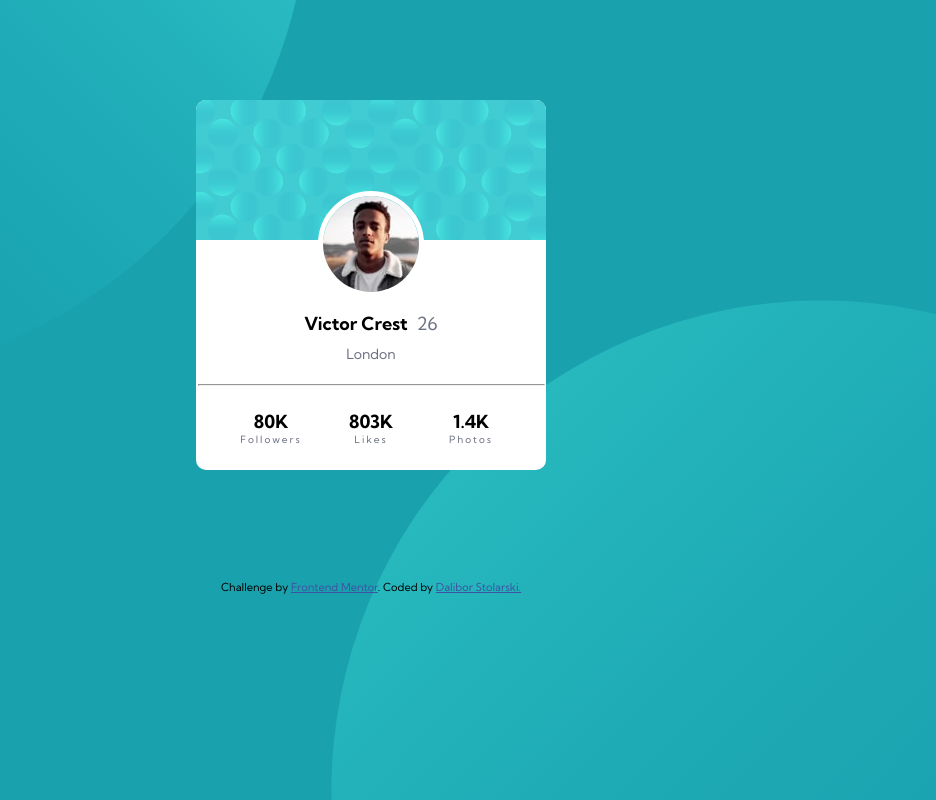
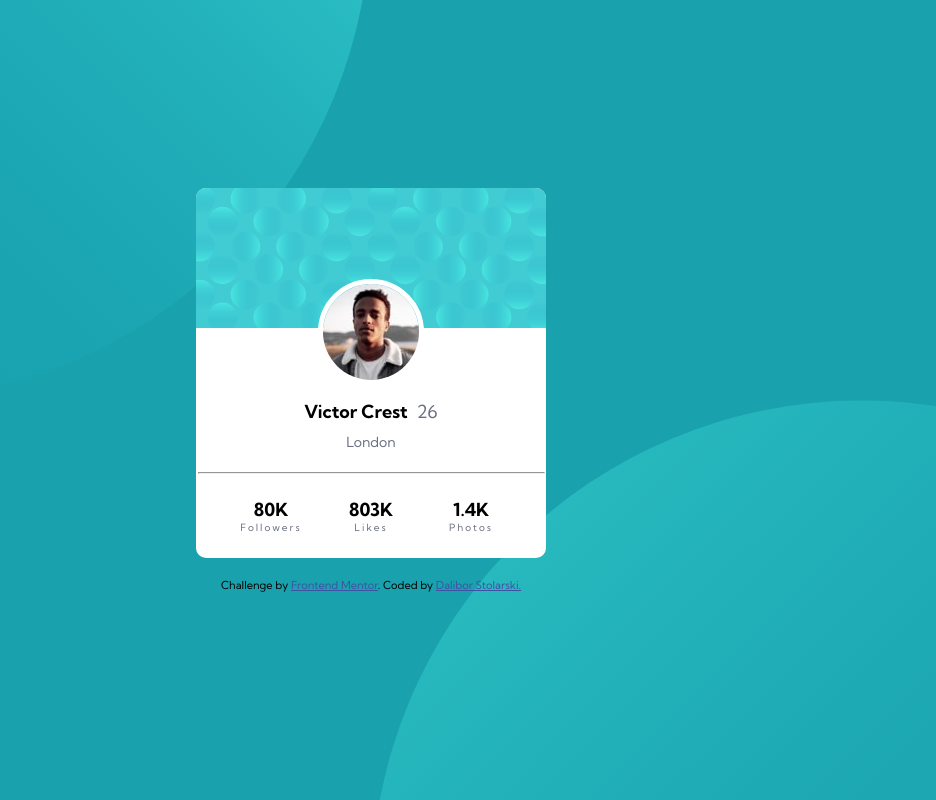
Before and after one commit to DaliborStolarski/11_profile-card-component, a plain HTML site: page index.html in a window 1280 px wide. Shown: the whole page, without its empty margins (269-1205 px from the left). Drawn offline with Linux system fonts and the light colour scheme.

Commit message:
Add files via upload

```diff
--- a/styles.css
+++ b/styles.css
@@ -53,14 +53,20 @@ body {
   font-family: 'Kumbh Sans', sans-serif;
   background-color: hsl(185, 75%, 39%);
   background-image: url("./images/bg-pattern-top.svg"), url("./images/bg-pattern-bottom.svg");
-  background-position: -400px -600px, 600px 300px;
-  background-repeat: no-repeat;
+  background-repeat: no-repeat, no-repeat;
+  background-position: right 50vw bottom 50vh, left 50vw top 50vh;
+  text-align: center;
+  overflow: hidden;
+  display: flex;
+  flex-direction: column;
+  justify-content: center;
+  align-items: center;
+  min-height: 100vh;
 }
 
 .card {
   width: 350px;
   height: 370px;
-  margin: 100px auto;
   display: flex;
   flex-direction: column;
   justify-content: center;
@@ -69,6 +75,7 @@ body {
   background-color: white;
   border-radius: 10px;
 }
+
 
 /* top-container */
 
@@ -155,18 +162,9 @@ hr {
 .attribution {
   font-size: 11px;
   text-align: center;
-  padding: 10px 0;
+  margin: 20px 0;
 }
 
 .attribution a {
   color: hsl(228, 45%, 44%);
 }
-
-@media (max-width: 768px)  {
-
-  body {
-    background-position: -700px -700px, 200px 200px;
-
-  }
-
-}
```
